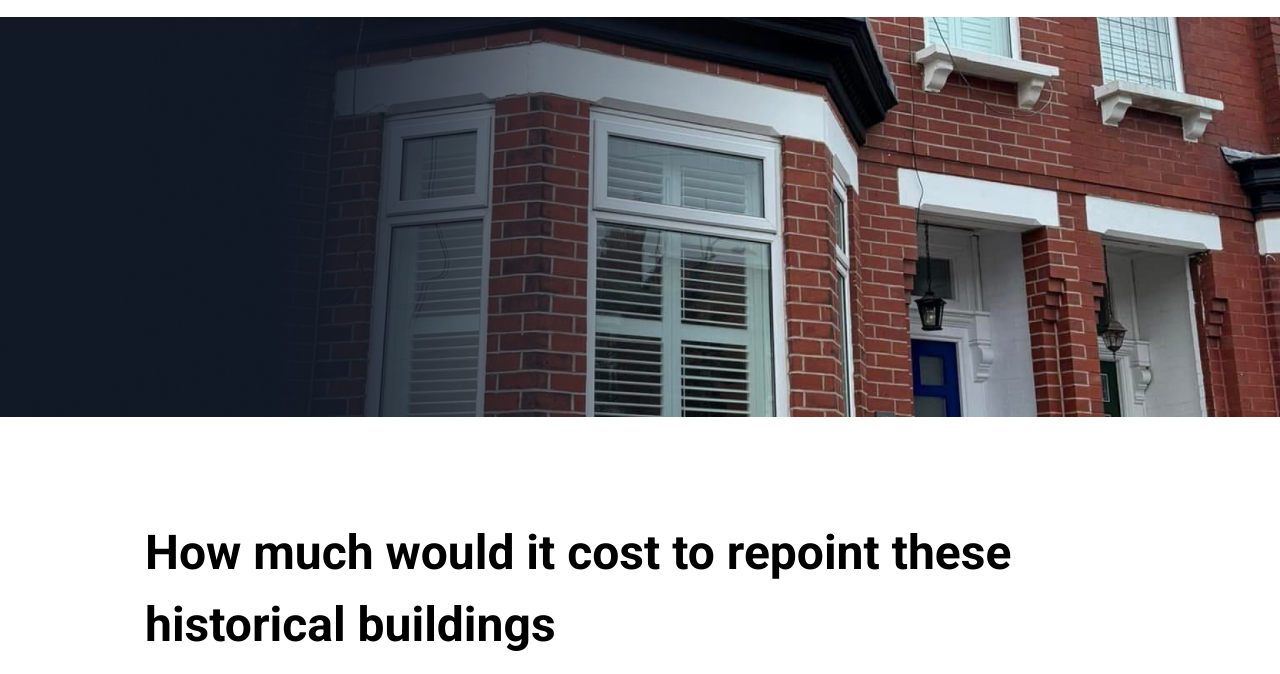
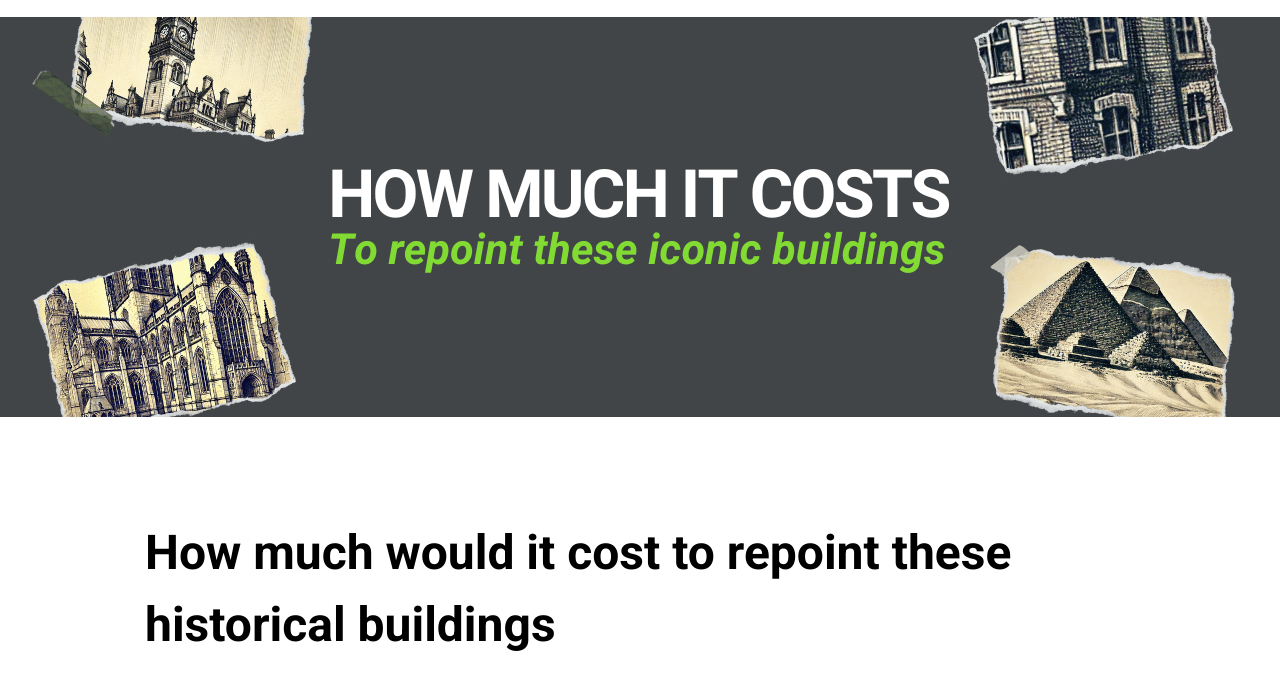
Before and after one commit to nbsimmons/rightpoint, a website: page cost-of-repointing-historical-buildings.html in a window 1280 px wide. Shown: the part 71-745 px from the top of the page. Drawn offline with Linux system fonts and the light colour scheme.

Commit message:
Updated blog

```diff
--- a/cost-of-repointing-historical-buildings.html
+++ b/cost-of-repointing-historical-buildings.html
@@ -91,7 +91,7 @@
     </div>
   </header>
   <main>
-    <section class="bg-[url('/img/hero.jpg')] bg-cover bg-center bg-no-repeat h-[250px] md:h-[400px]">
+    <section class="bg-[url('/img/blogs/Repointing_Historic_Buildings.png')] bg-cover bg-center bg-no-repeat h-[250px] md:h-[400px]">
       <div class="container text-white flex flex-col justify-center h-full">
         <div class="max-w-[780px]">
         </div>
```
Also changed, not shown: img/blogs/Repointing_Historic_Buildings.png (added), output.css.
